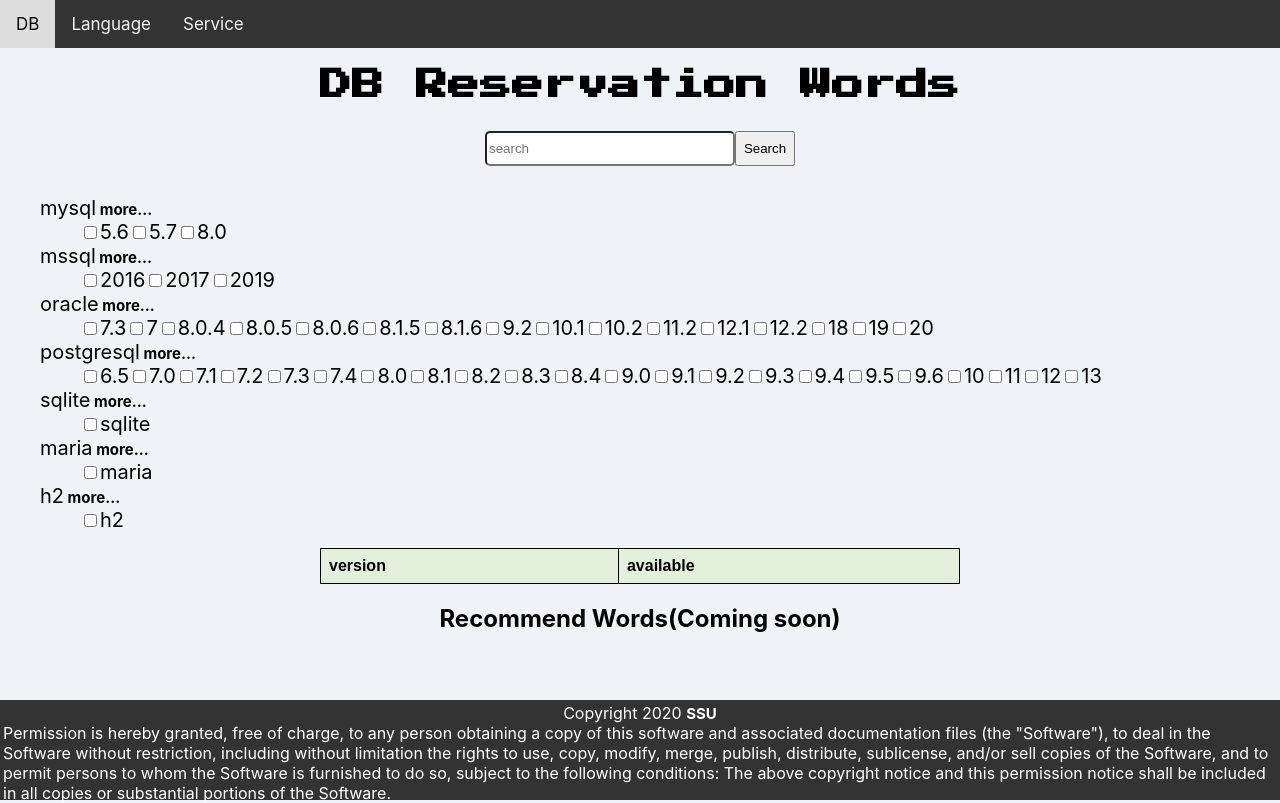
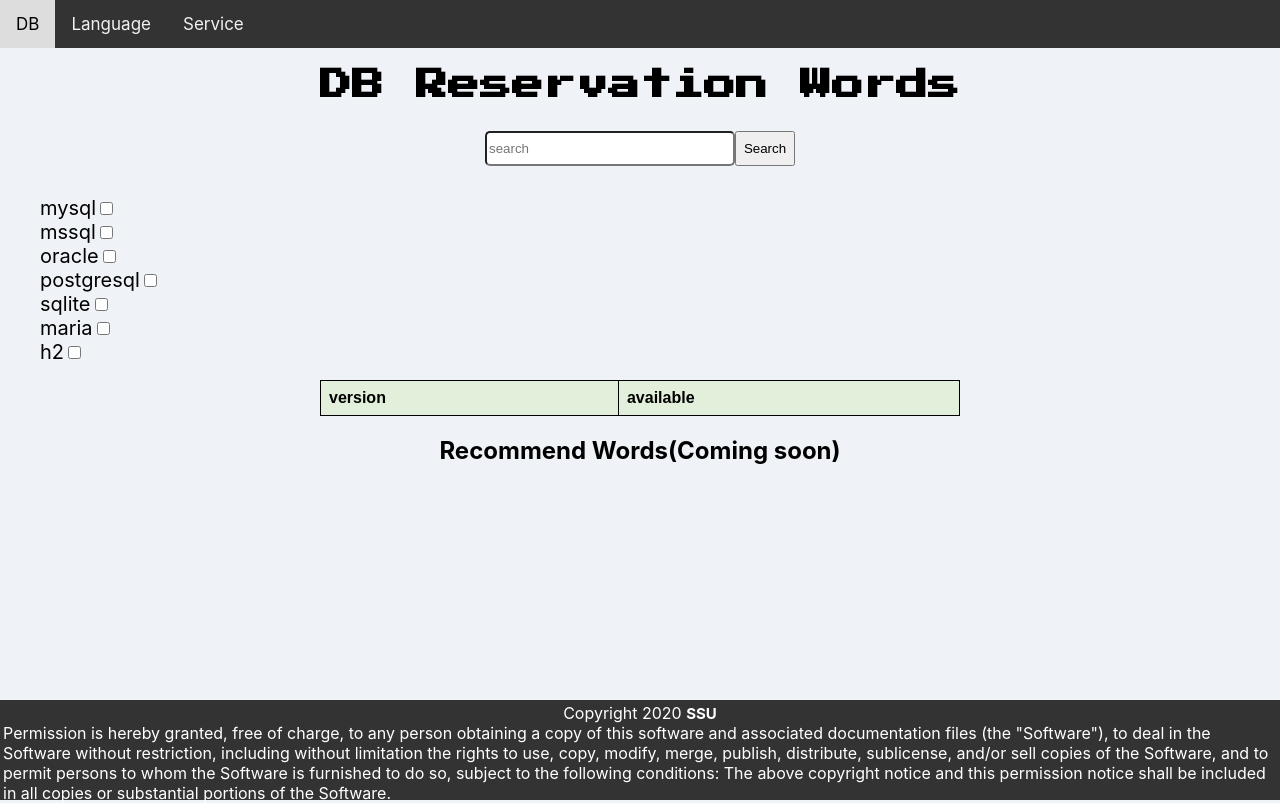
Before and after one commit to always0ne/reserved-words, a React (Create React App) app: page / in a window 1280 px wide. Built offline with nearby package versions, Linux system fonts and the light colour scheme; a web font is replaced by a local one.

Commit message:
feat:collapse

```diff
--- a/package.json
+++ b/package.json
@@ -10,6 +10,7 @@
     "@testing-library/user-event": "^12.1.10",
     "powerthesaurus-api": "^2.0.3",
     "react": "^17.0.1",
+    "react-collapse": "^5.0.1",
     "react-dom": "^17.0.1",
     "react-router-dom": "^5.2.0",
     "react-scripts": "4.0.0",
--- /dev/null
+++ b/src/components/Category.js
@@ -0,0 +1,45 @@
+import React,{Component} from 'react';
+import {Collapse} from "react-collapse/lib/Collapse";
+
+class Category extends Component{
+    constructor(props) {
+        super(props);
+        this.state = {
+            isOpened: false
+
+        };
+    }
+    render(){
+        const {isOpened}=this.state;
+        const {content,index,printChange}=this.props;
+        return (
+            <span>
+                <input
+                    className="input"
+                    type="checkbox"
+                    checked={isOpened}
+                    onChange={({target: {checked}}) => this.setState({isOpened: checked})} />
+                    <Collapse isOpened={isOpened}>
+                        <ul>
+                            {content.version.map((versions) =>
+                                <li key={index} className="versions">
+                                    <label>
+                                        <input
+                                            type="checkbox"
+                                            value={content.category + " " + versions}
+                                            onChange={printChange}
+                                        />{versions}
+                                    </label>
+                                </li>)
+                            }
+                        </ul>
+                    </Collapse>
+
+            </span>
+
+
+        )
+    }
+}
+
+export default Category;
--- a/src/components/More.js
+++ /dev/null
@@ -1,20 +0,0 @@
-import React,{useState} from 'react';
-//import './css/More.css'
-
-const More=({id,value, changeMore})=>{
-    const [more,setMore]=useState('more');
-
-    return(
-        <b onClick={()=>{
-            if(more==='more'){
-                setMore('hide');
-            }else{
-                setMore('more');
-            }
-
-            changeMore(id,value,more);
-        }}> {more}...</b>
-    )
-}
-
-export default More;
--- a/src/components/Selector.js
+++ b/src/components/Selector.js
@@ -1,17 +1,11 @@
 import React, {useEffect, useState} from 'react';
 import './css/Selector.css'
 import './css/More.css'
-import More from './More'
-
+import Category from './Category'
 const Selector = ({type, onSubmit}) => {
     const [selected, setSelected] = useState([]);
     const [lists, setLists] = useState([]);
-    const [mores,setMores]=useState([
-        {value:'',
-            status:''}
-    ]);
-    const {value,status}=mores;
-    const [hides,setHides]=useState([]);
+
 
     useEffect(() => fetch(process.env.PUBLIC_URL + '/data/' + type + '/versions.json')
         .then(response => response.json())
@@ -32,36 +26,15 @@
         onSubmit(selected)
         // eslint-disable-next-line
     }, [selected]);
-    const changeMore=(id,value,more)=> {
-        console.log(id);
-        console.log(value);
-        console.log(more);
-        //토글된 상태
 
-        //more==='hide'?categoryUl.current.style.display="none":categoryUl.current.style.display="block";
-
-    }
 
         return (
         <ol className="test">
             {lists.map((content,index) =>
                 <li className="category">
                     {content.category}
-                    <More id={index} value={content.category} changeMore={changeMore}/>
-
-                    <ul>
-                        {content.version.map((versions, index) =>
-                            <li key={index} className="versions">
-                                <label>
-                                    <input
-                                        type="checkbox"
-                                        value={content.category + " " + versions}
-                                        onChange={printChange}
-                                    />{versions}
-                                </label>
-                            </li>)
-                        }
-                    </ul>
+                    {/*<More id={index} value={content.category} changeMore={changeMore}/>*/}
+                <Category content={content} index={index} printChange={printChange}/>
                 </li>
             )}
         </ol>
```
Also changed, not shown: 1 other file (tests, documents, lock files or other folders).
